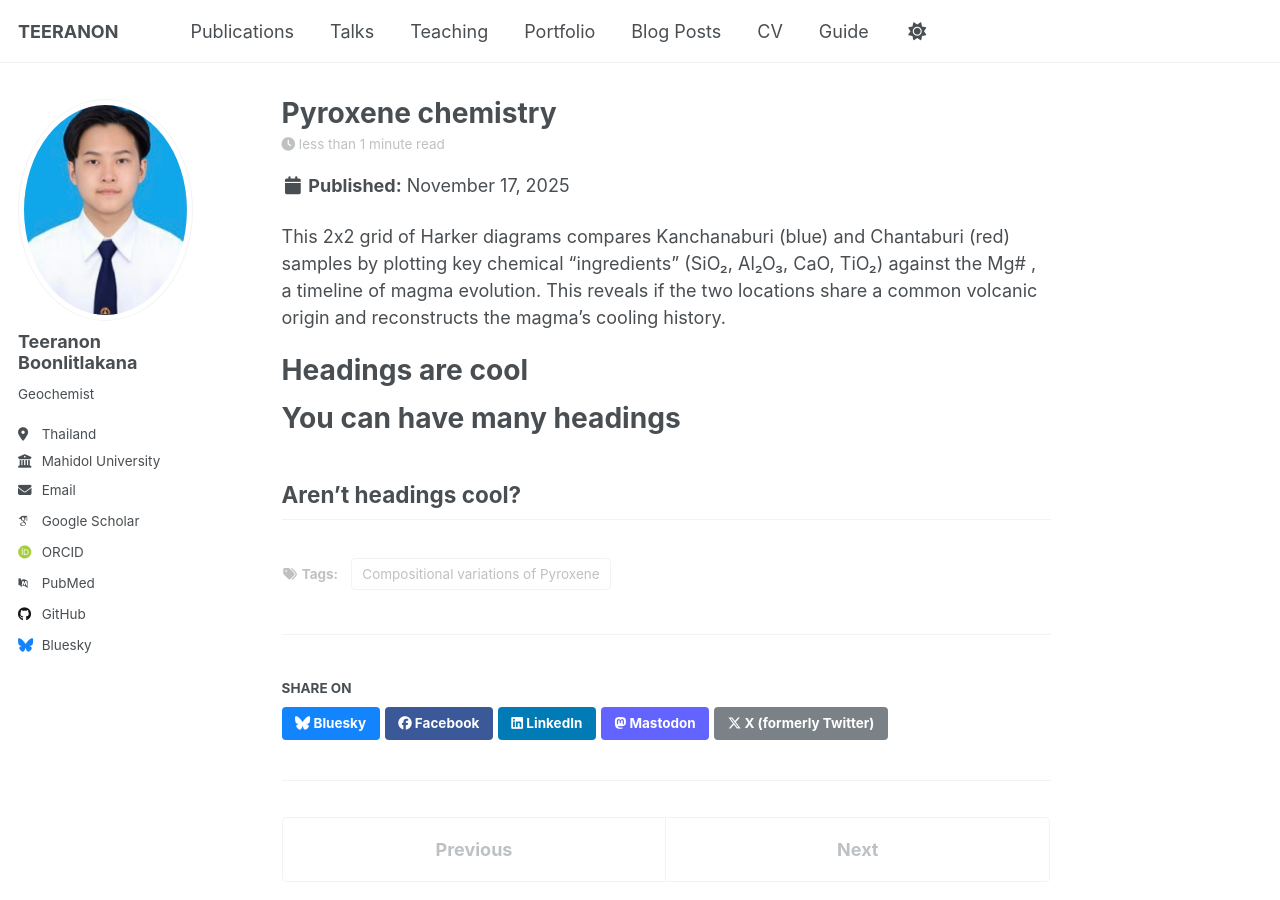
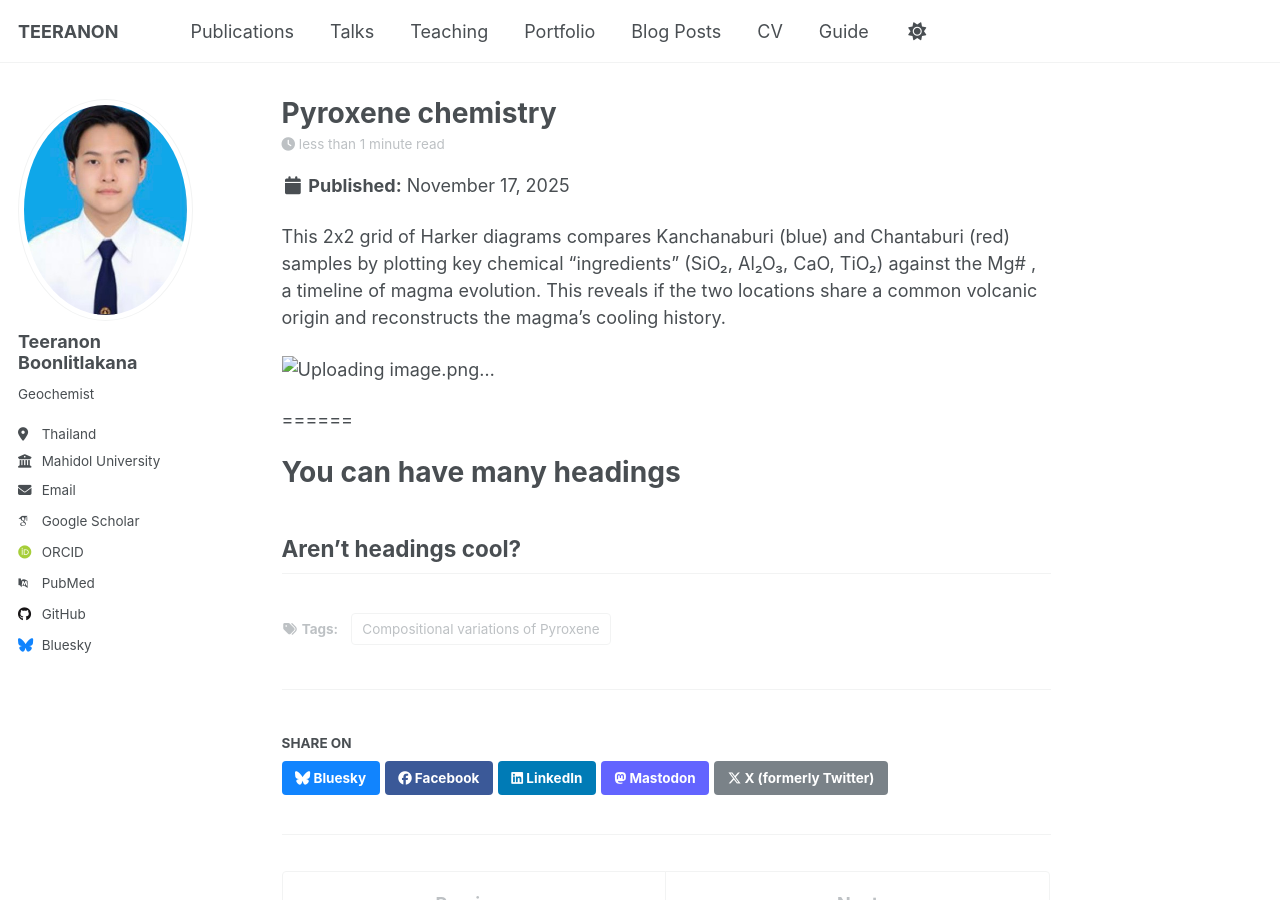
Before and after one commit to teeranonboonlitlakana/teeranonboonlitlakana.github.io, a Jekyll site: the page built from _posts/2013-08-14-blog-post-2.md, in a window 1280 px wide and 900 px high. Built offline with Jekyll 4.4.1, drawn with Linux system fonts in a browser that asks for light colours; some web fonts are replaced; a script that is not in the unit is left out.

Commit message:
Update 2013-08-14-blog-post-2.md

```diff
--- a/_posts/2013-08-14-blog-post-2.md
+++ b/_posts/2013-08-14-blog-post-2.md
@@ -8,7 +8,8 @@ tags:
 
 This 2x2 grid of Harker diagrams compares Kanchanaburi (blue) and Chantaburi (red) samples by plotting key chemical "ingredients" (SiO₂, Al₂O₃, CaO, TiO₂) against the Mg# , a timeline of magma evolution. This reveals if the two locations share a common volcanic origin and reconstructs the magma's cooling history.
 
-Headings are cool
+![Uploading image.png…]()
+
 ======
 
 You can have many headings
```
